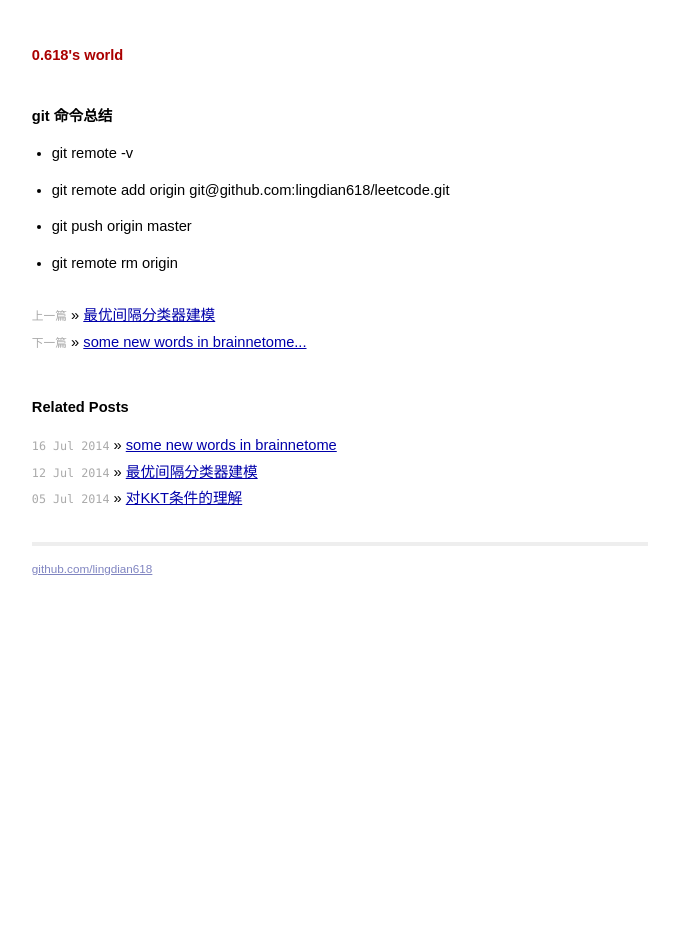
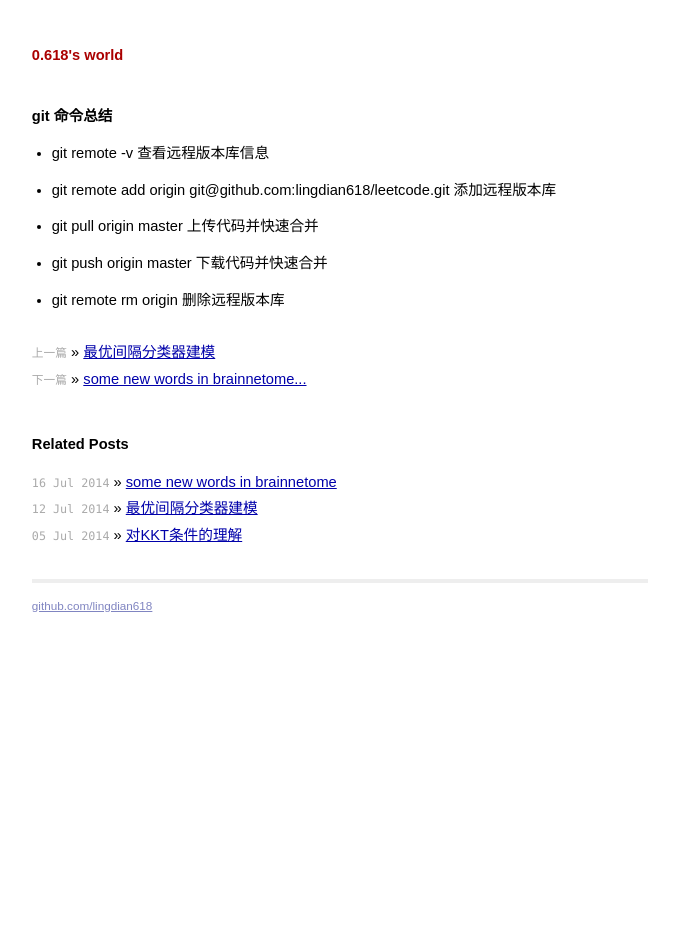
Before and after one commit to SimpleJian/blog, a Jekyll site: the page built from _posts/2014-07-15-git.md, in a window 1280 px wide. Shown: the whole page, without its empty margins (300-979 px from the left). Built offline with Jekyll 4.4.1, drawn with Linux system fonts in a browser that asks for light colours.

Commit message:
another push

```diff
--- a/_posts/2014-07-15-git.md
+++ b/_posts/2014-07-15-git.md
@@ -6,10 +6,12 @@ tag: git, summary
 
 # {{ page.title }}
 
-- git remote -v
+- git remote -v	查看远程版本库信息
 
-- git remote add origin git@github.com:lingdian618/leetcode.git
+- git remote add origin git@github.com:lingdian618/leetcode.git	添加远程版本库
 
-- git push origin master
+- git pull origin master	上传代码并快速合并
 
-- git remote rm origin
+- git push origin master	下载代码并快速合并
+
+- git remote rm origin	删除远程版本库
--- /dev/null
+++ b/push.txt
@@ -0,0 +1,6 @@
+# !/bin/bash
+
+git add .
+git commit -m "another push"
+git pull origin gh-pages
+git push origin gh-pages
```
Also changed, not shown: 1 other file.
